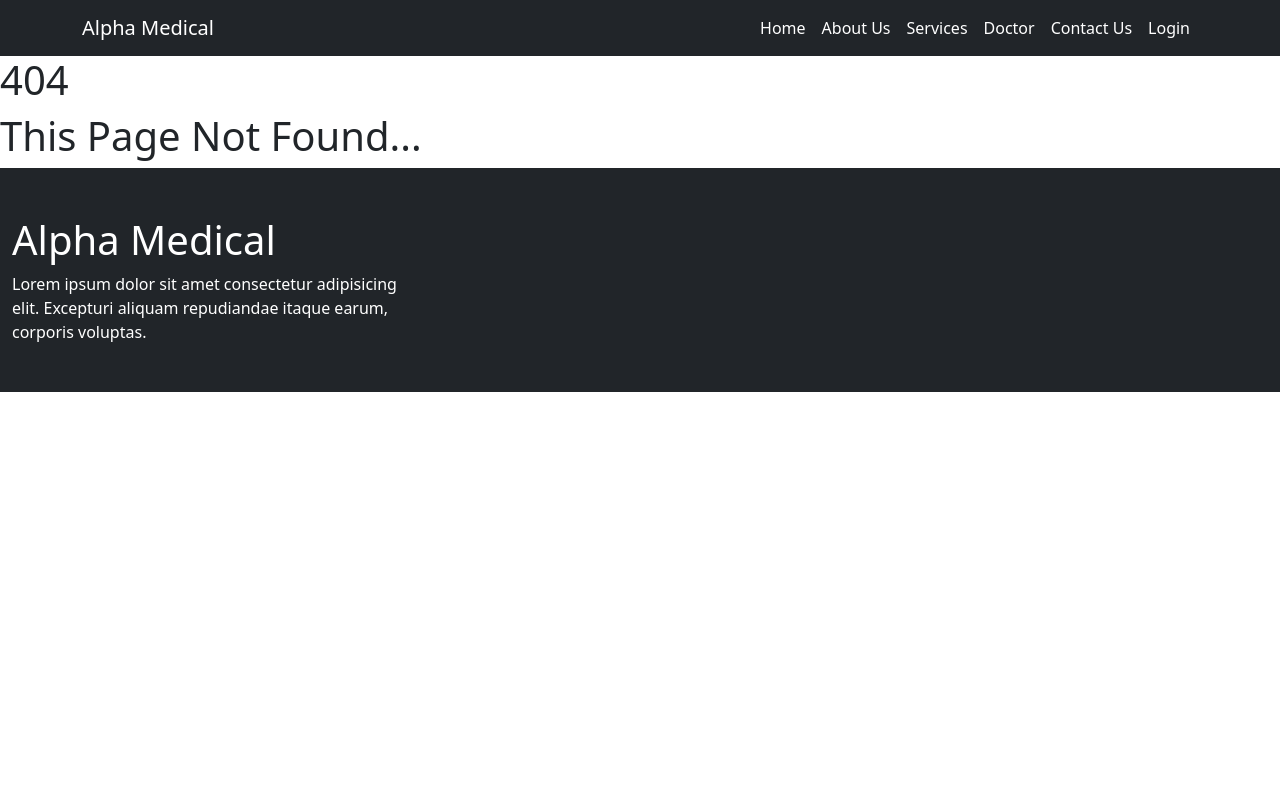
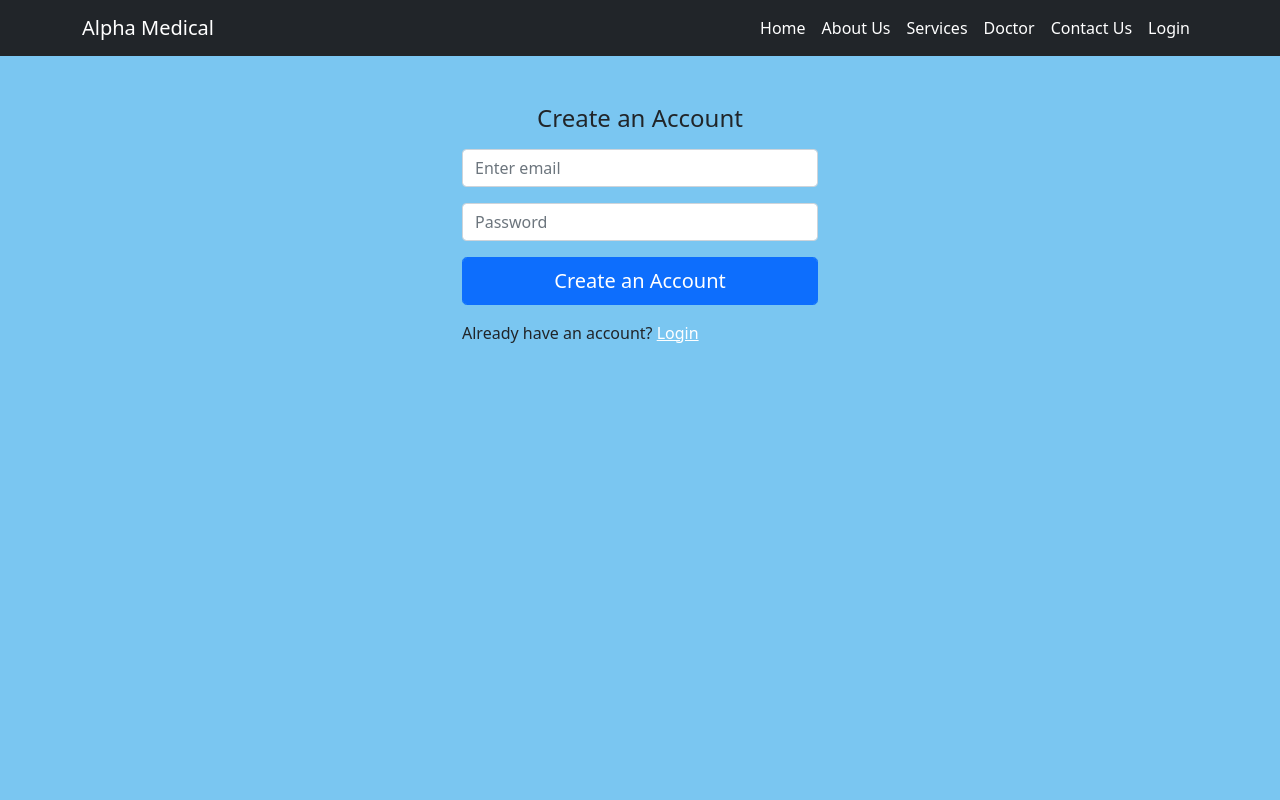
Before and after one commit to mohisikder/alpha-medical, a React (Create React App) app: page /register in a window 1280 px wide. Shown: the top 800 px of the page. Built offline with nearby package versions, Linux system fonts and the light colour scheme; no server answers.

Commit message:
added login with google

```diff
--- a/src/App.js
+++ b/src/App.js
@@ -9,12 +9,15 @@ import Doctor from './Pages/Home/Doctor/Doctor';
 import Contact from './Pages/Contact/Contact';
 import Login from './Pages/Login/Login';
 import NotFound from './Pages/NotFound/NotFound';
+import AuthProvider from './Context/AuthProvider';
+import Register from './Pages/Login/Register';
 
 
 
 function App() {
   return (
     <>
+      <AuthProvider>
         <Router>
           <Header></Header>
           <Switch>
@@ -36,6 +39,9 @@ function App() {
             <Route exact path="/contact">
               <Contact></Contact>
             </Route>
+            <Route exact path="/register">
+              <Register></Register>
+            </Route>
             <Route exact path="/login">
               <Login></Login>
             </Route>
@@ -45,6 +51,7 @@ function App() {
           </Switch>
           <Footer></Footer>
         </Router>
+      </AuthProvider>
     </>
   );
 }
--- /dev/null
+++ b/src/Context/AuthProvider.js
@@ -0,0 +1,15 @@
+import React, { createContext } from 'react';
+import useFirebase from '../hook/useFirebase';
+
+export const AuthContext = createContext();
+
+const AuthProvider = ({ children }) => {
+    const allContext = useFirebase();
+    return (
+        <AuthContext.Provider value={allContext}>
+            {children}
+        </AuthContext.Provider>
+    );
+};
+
+export default AuthProvider;
--- a/src/Pages/Login/Login.js
+++ b/src/Pages/Login/Login.js
@@ -2,14 +2,16 @@ import React from 'react';
 import './Login.css';
 import { Button, Col, Container, Form, Row } from 'react-bootstrap';
 import { Link } from 'react-router-dom';
+import useFirebase from '../../hook/useFirebase';
 
 const Login = () => {
+   const {loginWithGoogle, user} = useFirebase()
    return (
       <div className="login-bg">
          <Container>
             <Row className="d-flex justify-content-center">
                <Col md={4}>
-                  <h4 className="pt-5 pb-2">Welcome back! Please sign in</h4>
+                  <h4 className="pt-5 pb-2">Welcome back! Please sign in {user.displayName}</h4>
                   <Form >
                      <Form.Group className="mb-3" controlId="formGroupEmail">
                         <Form.Control type="email" placeholder="Enter email" />
@@ -19,9 +21,9 @@ const Login = () => {
                      </Form.Group>
                      <Button className="btn btn-lg btn-primary btn-block form-control">Login</Button>
                      <h6 className="mt-3 text-center">OR</h6>
-                     <Button className="btn btn-lg btn-danger btn-block form-control" >Login with Google</Button>
+                     <Button onClick={loginWithGoogle} className="btn btn-lg btn-danger btn-block form-control" >Login with Google</Button>
                   </Form>
-                  <p className="mt-3">Don't have an account? <Link className="text-white" to="/register">Join</Link></p>
+                  <p className="mt-3">Don't have an account? <Link className="text-white" to="/register"> Join</Link></p>
                </Col>
             </Row>
          </Container>
--- /dev/null
+++ b/src/Pages/Login/Register.js
@@ -0,0 +1,28 @@
+import { Col, Container, Form, Row, Button } from 'react-bootstrap';
+import { Link } from 'react-router-dom';
+
+const register = (userEmail, userPass) => {
+   return (
+      <div className="login-bg">
+         <Container>
+            <Row className="d-flex justify-content-center">
+               <Col md={4}>
+                  <h4 className="pt-5 pb-2 text-center">Create an Account</h4>
+                  <Form >
+                     <Form.Group className="mb-3" controlId="formGroupEmail">
+                        <Form.Control type="email" id="userEmail" placeholder="Enter email" />
+                     </Form.Group>
+                     <Form.Group className="mb-3" controlId="formGroupPassword">
+                        <Form.Control type="password" id="userPass" placeholder="Password" />
+                     </Form.Group>
+                     <Button className="btn btn-lg btn-primary btn-block form-control">Create an Account</Button>
+                  </Form>
+                  <p className="mt-3">Already have an account? <Link className="text-white" to="/login">Login</Link></p>
+               </Col>
+            </Row>
+         </Container>
+      </div>
+   );
+};
+
+export default register;
--- a/src/Pages/Sheared/Header/Header.js
+++ b/src/Pages/Sheared/Header/Header.js
@@ -1,8 +1,10 @@
 import React from 'react';
-import { Container, Nav, Navbar } from 'react-bootstrap';
+import { Button, Container, Nav, Navbar } from 'react-bootstrap';
 import { Link } from 'react-router-dom';
+import useFirebase from '../../../hook/useFirebase';
 
 const Header = () => {
+   const {user, handleSignOut} = useFirebase()
    return (
       <>
          <Navbar bg="dark" expand="lg">
@@ -16,7 +18,9 @@ const Header = () => {
                      <Nav.Link className="text-white" as={Link} to="/services">Services</Nav.Link>
                      <Nav.Link className="text-white" as={Link} to="/doctor">Doctor</Nav.Link>
                      <Nav.Link className="text-white" as={Link} to="/contact">Contact Us</Nav.Link>
-                     <Nav.Link className="text-white" as={Link} to="/login">Login</Nav.Link>
+                     {user.email?
+                        <Button onClick={handleSignOut} variant="light">Logout</Button> :
+                        <Nav.Link className="text-white" as={Link} to="/login">Login</Nav.Link>}
                   </Nav>
                </Navbar.Collapse>
             </Container>
--- /dev/null
+++ b/src/hook/useFirebase.js
@@ -0,0 +1,58 @@
+import { getAuth, signInWithPopup, GoogleAuthProvider, onAuthStateChanged, signOut  } from "firebase/auth";
+import { useEffect, useState } from "react";
+import initializeFirebaseApp from "../firebase/firebase.init";
+
+initializeFirebaseApp()
+
+const useFirebase = () =>{
+   const auth = getAuth();
+   const [user, setUser] = useState({})
+   const [error, setError] = useState("")
+
+   // Login with email and password
+   // signInWithEmailAndPassword(auth, userEmail, userPass)
+   //    .then((userCredential) => {
+   //       setUserEmail(user)
+   //       setUserPass(user)
+   //    })
+   //    .catch((error) => {
+   //       const errorCode = error.code;
+   //       const errorMessage = error.message;
+   //    });
+   // Login with google
+   const loginWithGoogle = () =>{
+      const googleProvider = new GoogleAuthProvider();
+      signInWithPopup(auth, googleProvider)
+      .then((result) => {
+         const user = result.user;
+         (setUser(user));
+      }).catch((error) => {
+         // Handle Errors here.
+         const errorMessage = error.message;
+         (setError(errorMessage));
+      });
+   }
+   useEffect(()=>{
+      // On Auth State Change
+      onAuthStateChanged(auth, (user) => {
+         if (user) {
+            setUser(user)
+         } else {
+            setError("")
+         }
+      });
+   }, [])
+
+   // Sign Out
+   const handleSignOut = ()=>{
+      signOut(auth).then(() => {
+         setUser({})
+       }).catch((error) => {
+         setError("")
+       });
+   }
+
+   return { loginWithGoogle, user, error, handleSignOut}
+}
+
+export default useFirebase;
```
Lines whose indentation alone changed are shown as unchanged.
